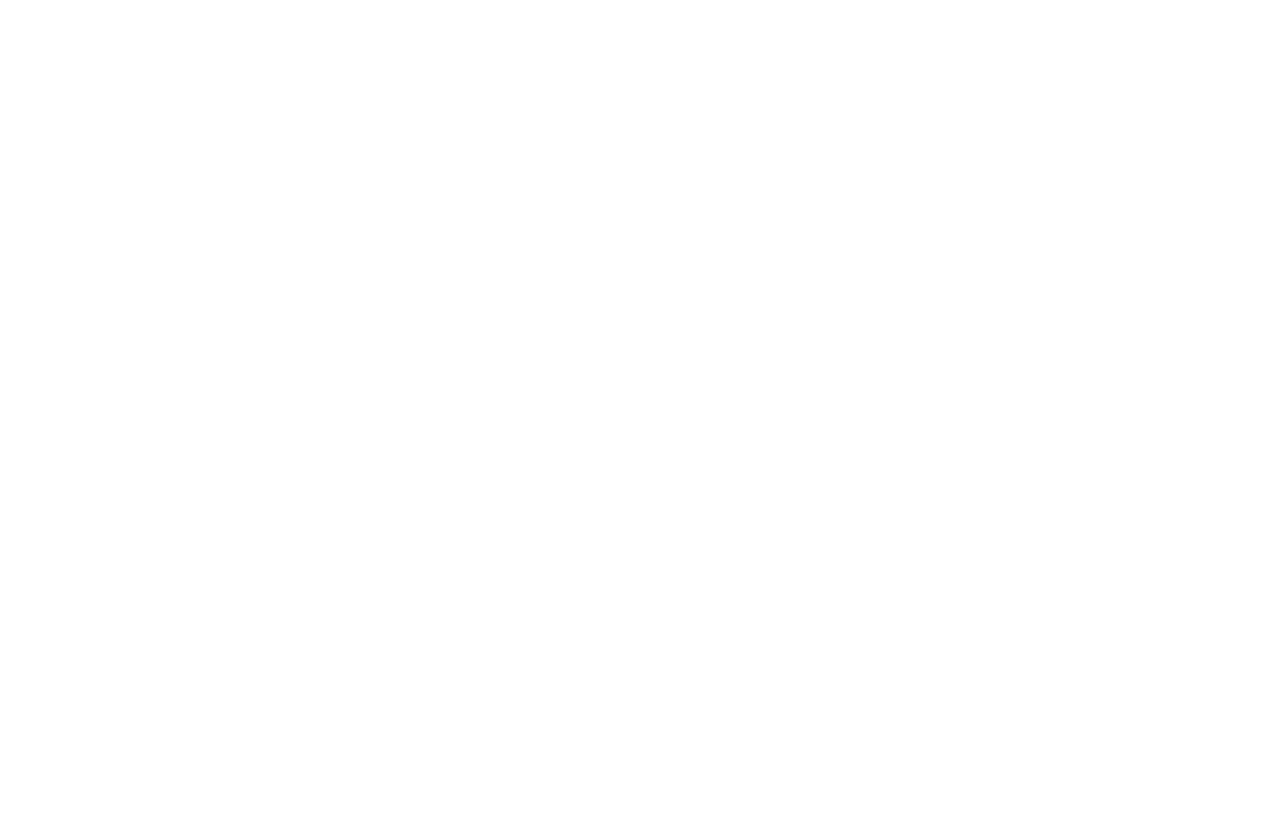
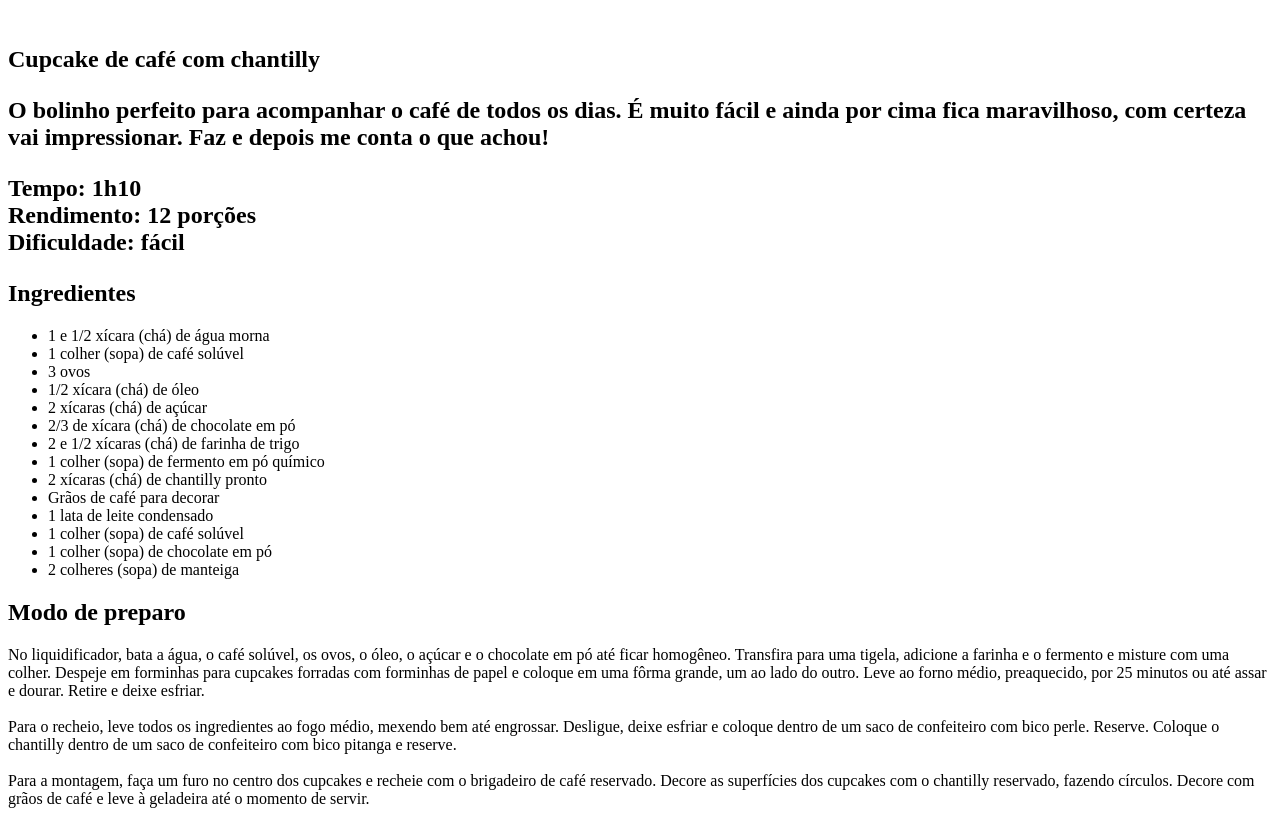
Before and after one commit to JoseGustavoCabralMello/MBA-projatoPaginaDeReceita, a plain HTML site: page index.html in a window 1280 px wide. Before the commit the page ends 800 px from the top, so only its background shows below. Drawn offline with Linux system fonts and the light colour scheme.

Commit message:
iniciando a estutura html

```diff
--- a/index.html
+++ b/index.html
@@ -6,6 +6,57 @@
     <title>Página de receita</title>
 </head>
 <body>
+    <div id="page">
+        <img src="" alt="">
+        <main>
+            <section id="about">
+                <h1>
+                    Cupcake de café com chantilly
+                    <p>
+                        O bolinho perfeito para acompanhar o café de todos os dias. É muito fácil e ainda por cima fica maravilhoso, com certeza vai impressionar. Faz e depois me conta o que achou!
+                    </p>
+                    <p>
+                        Tempo: 1h10 <br>
+                        Rendimento: 12 porções <br>
+                        Dificuldade: fácil
+                    </p>
+                </h1>
+            </section>
+            <section id="ingredients">
+                <h2>
+                    Ingredientes
+                </h2>
+                <ul>
+                    <li>1 e 1/2 xícara (chá) de água morna</li>
+                    <li>1 colher (sopa) de café solúvel</li>
+                    <li>3 ovos</li>
+                    <li>1/2 xícara (chá) de óleo</li>
+                    <li>2 xícaras (chá) de açúcar</li>
+                    <li>2/3 de xícara (chá) de chocolate em pó</li>
+                    <li>2 e 1/2 xícaras (chá) de farinha de trigo</li>
+                    <li>1 colher (sopa) de fermento em pó químico</li>
+                    <li>2 xícaras (chá) de chantilly pronto</li>
+                    <li>Grãos de café para decorar</li>
+                    <li>1 lata de leite condensado</li>
+                    <li>1 colher (sopa) de café solúvel</li>
+                    <li>1 colher (sopa) de chocolate em pó</li>
+                    <li>2 colheres (sopa) de manteiga</li>
+                </ul>
+            </section>
+            <section id="preparation">
+                <h2>
+                    Modo de preparo
+                </h2>
+                <p>
+                    No liquidificador, bata a água, o café solúvel, os ovos, o óleo, o açúcar e o chocolate em pó até ficar homogêneo. Transfira para uma tigela, adicione a farinha e o fermento e misture com uma colher. Despeje em forminhas para cupcakes forradas com forminhas de papel e coloque em uma fôrma grande, um ao lado do outro. Leve ao forno médio, preaquecido, por 25 minutos ou até assar e dourar. Retire e deixe esfriar.
+                    <br><br>
+                    Para o recheio, leve todos os ingredientes ao fogo médio, mexendo bem até engrossar. Desligue, deixe esfriar e coloque dentro de um saco de confeiteiro com bico perle. Reserve. Coloque o chantilly dentro de um saco de confeiteiro com bico pitanga e reserve.
+                    <br><br>
+                    Para a montagem, faça um furo no centro dos cupcakes e recheie com o brigadeiro de café reservado. Decore as superfícies dos cupcakes com o chantilly reservado, fazendo círculos. Decore com grãos de café e leve à geladeira até o momento de servir.
+                </p>
+            </section>
+        </main>
 
+    </div>
 </body>
 </html>
```
